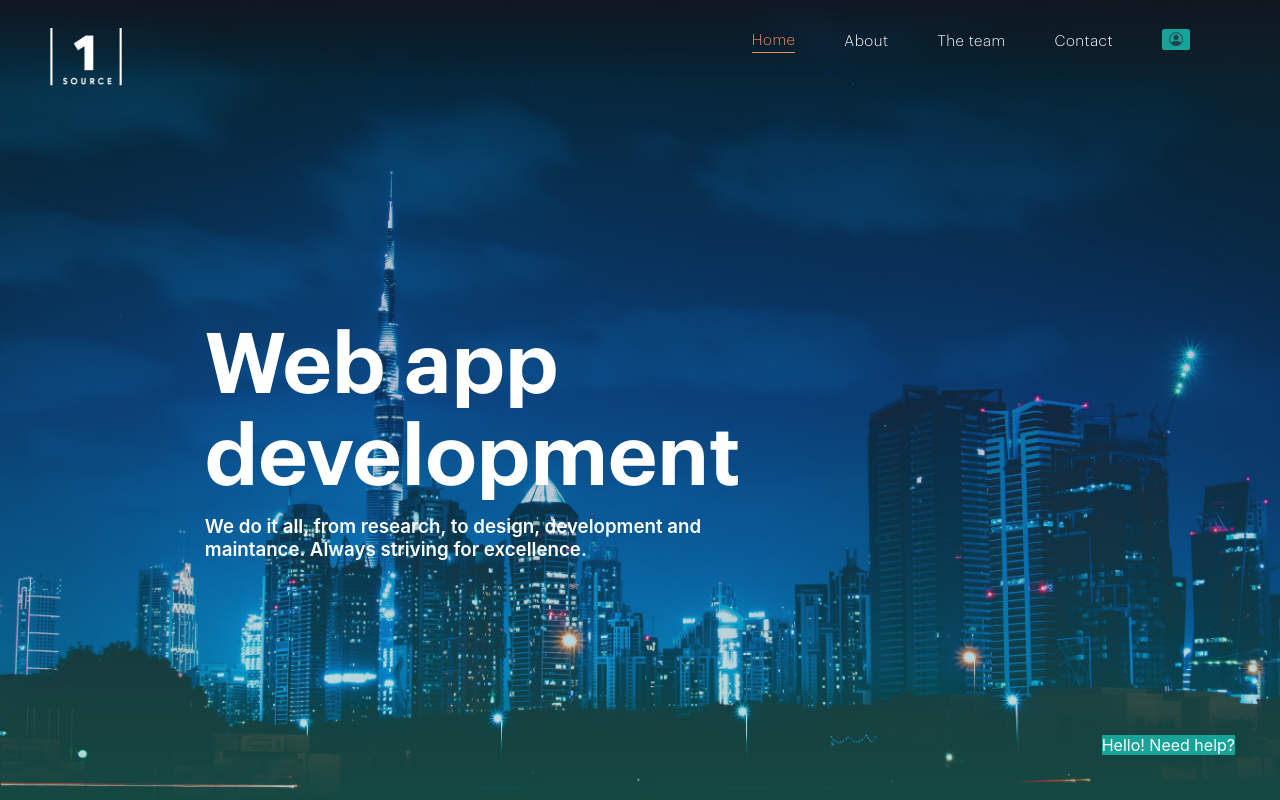
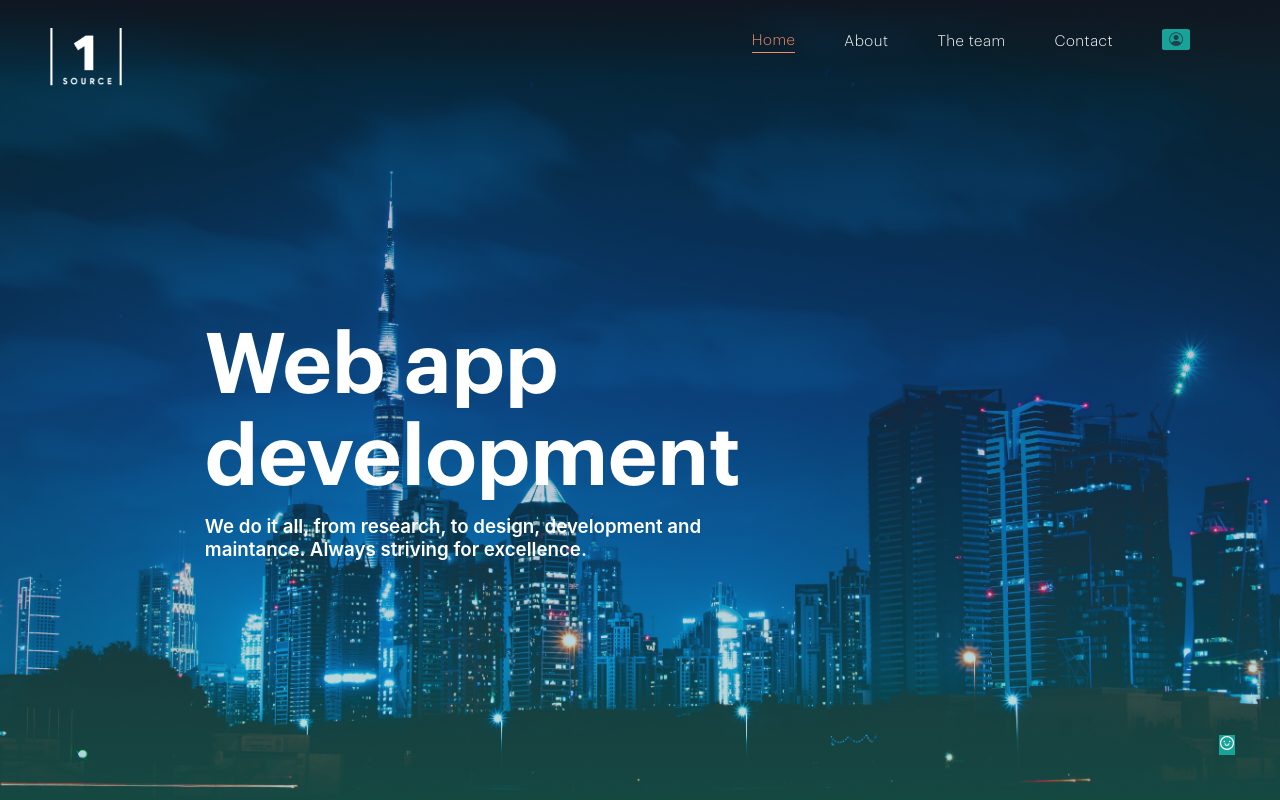
Before and after one commit to AnnaToll/one-source-fe, a React (Create React App) app: page / in a window 1280 px wide. Shown: the top 800 px of the page. Built offline with nearby package versions, Linux system fonts and the light colour scheme; no server answers.

Commit message:
Feature 001: Chatbot icon changes

```diff
--- a/src/components/Chat/ChatButton.js
+++ b/src/components/Chat/ChatButton.js
@@ -2,6 +2,7 @@ import React, { useState } from 'react';
 import Chatbot from './Chatbot';
 
 import './chat.css';
+import { AiOutlineCloseCircle, AiOutlineSmile } from 'react-icons/ai';
 
 const ChatButton = () => {
     const [show, setShow] = useState(false);
@@ -13,9 +14,9 @@ const ChatButton = () => {
             <div >
                 {
                     show === true ?
-                <p onClick={ () =>setShow(!show)}>Close</p>
+                <p onClick={ () =>setShow(!show)}><AiOutlineCloseCircle /></p>
                 :
-                <p onClick={ () =>setShow(!show)}>Hello! Need help?</p>
+                <p onClick={ () =>setShow(!show)}><AiOutlineSmile /></p>
                 }
 
             </div>
--- a/src/components/Chat/Chatbot.js
+++ b/src/components/Chat/Chatbot.js
@@ -6,7 +6,7 @@ import { ThemeProvider } from 'styled-components';
 //Styles
 const theme = {
   background: '#fff',
-  fontFamily: 'Helvetica Neue',
+  fontFamily: 'Graphik Light',
   headerBgColor: '#17A398',
   headerFontColor: '#fff',
   headerFontSize: '15px',
@@ -14,7 +14,7 @@ const theme = {
   botFontColor: '#fff',
   userBubbleColor: '#3A51B7',
   userFontColor: '#fff',
-  botAvatar: 'botty.jpg'
+  botAvatar: 'bot.jpg'
 };
 
 class App extends Component {
```
Also changed, not shown: src/components/Chat/bot.jpg (added).
